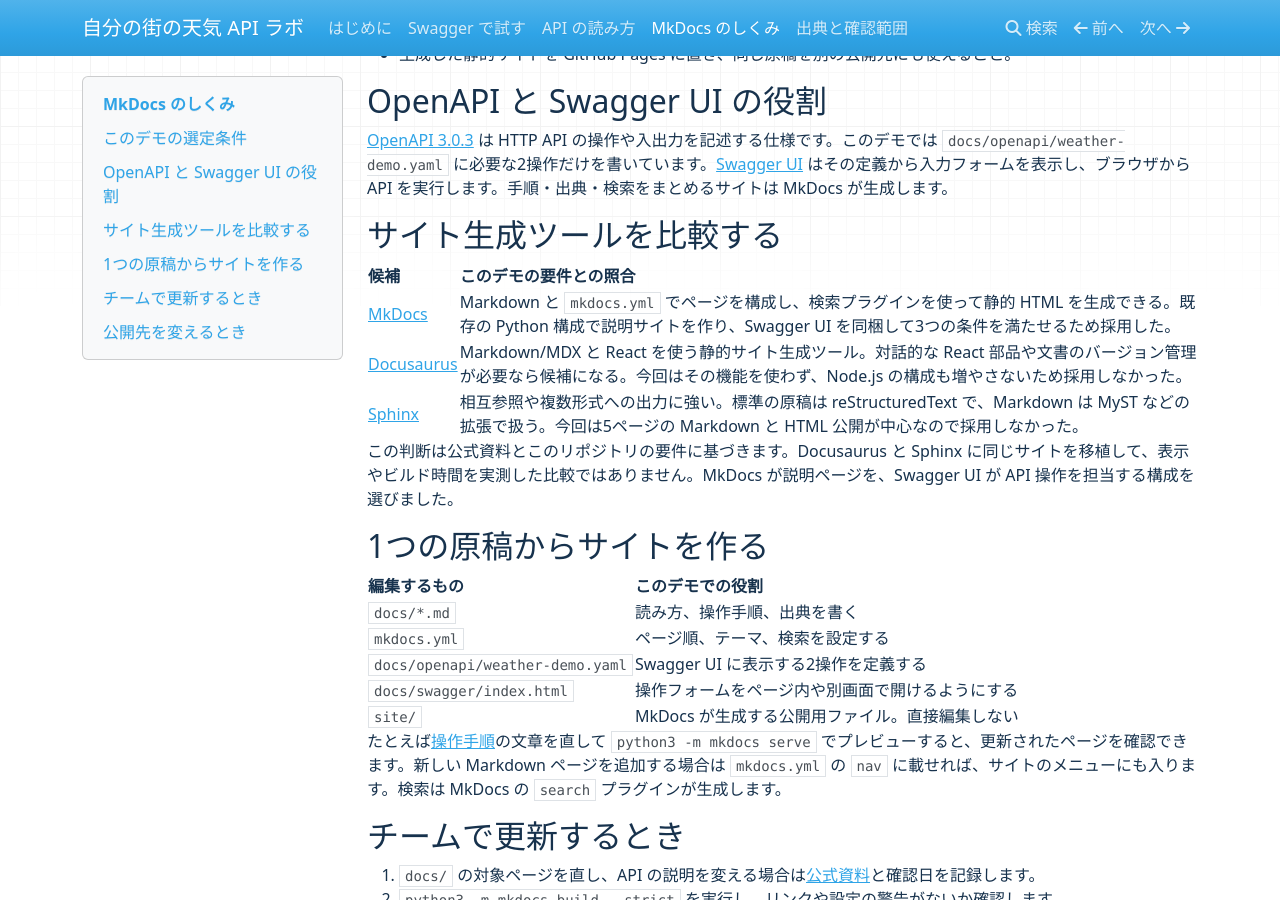
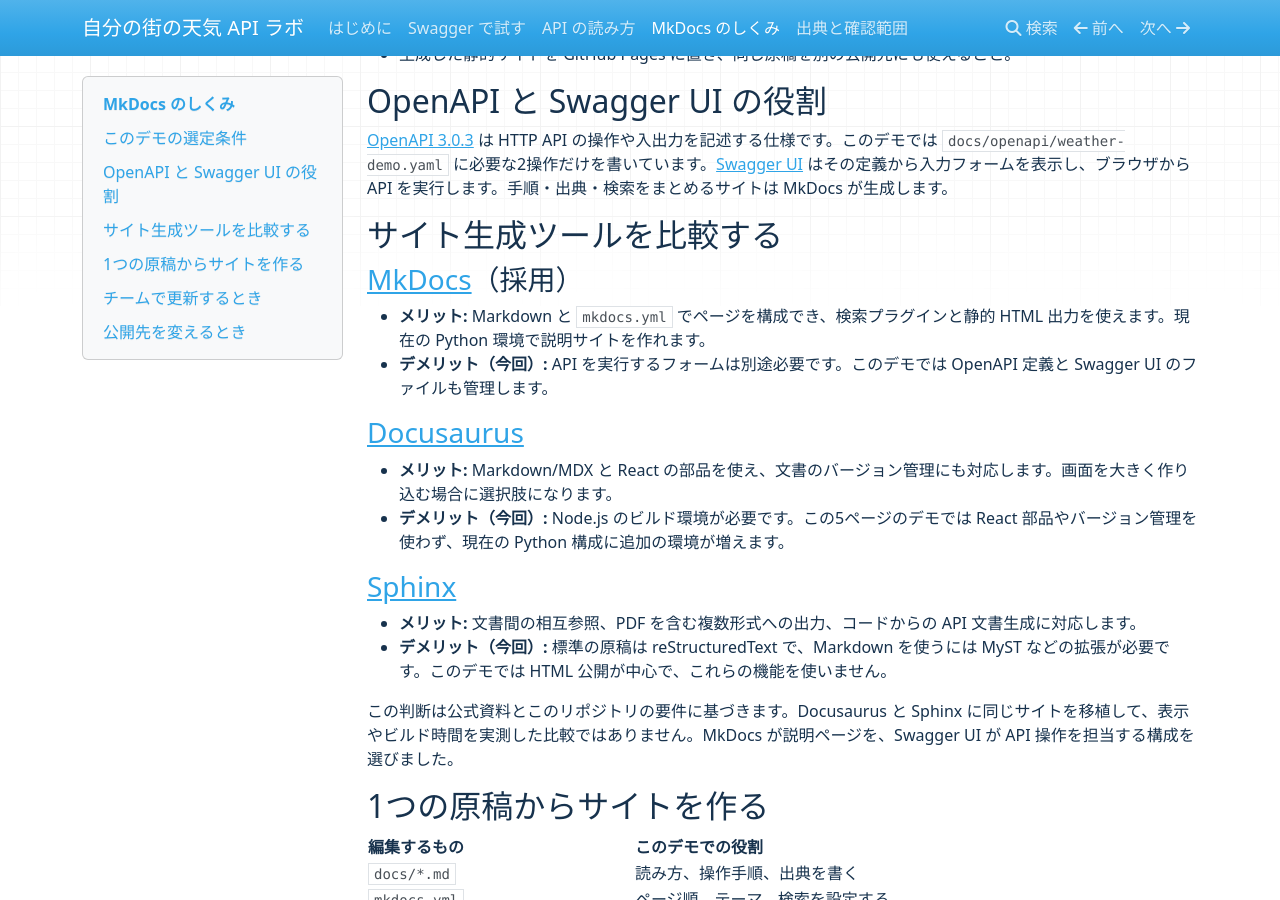
Before and after one commit to OmVill0716/mkdocs-open-meteo-demo, an MkDocs documentation site: the page built from docs/mkdocs-workflow.md, in a window 1280 px wide and 900 px high, scrolled down 275 px. Built offline with MkDocs 1.6.1, drawn with Linux system fonts in a browser that asks for light colours; nearby versions of some CDN libraries.

Commit message:
Show documentation tool pros and cons

```diff
--- a/docs/mkdocs-workflow.md
+++ b/docs/mkdocs-workflow.md
@@ -14,11 +14,20 @@
 
 ## サイト生成ツールを比較する
 
-| 候補 | このデモの要件との照合 |
-| --- | --- |
-| [MkDocs](https://www.mkdocs.org/) | Markdown と `mkdocs.yml` でページを構成し、検索プラグインを使って静的 HTML を生成できる。既存の Python 構成で説明サイトを作り、Swagger UI を同梱して3つの条件を満たせるため採用した。 |
-| [Docusaurus](https://docusaurus.io/docs/) | Markdown/MDX と React を使う静的サイト生成ツール。対話的な React 部品や文書のバージョン管理が必要なら候補になる。今回はその機能を使わず、Node.js の構成も増やさないため採用しなかった。 |
-| [Sphinx](https://www.sphinx-doc.org/en/master/) | 相互参照や複数形式への出力に強い。標準の原稿は reStructuredText で、Markdown は MyST などの拡張で扱う。今回は5ページの Markdown と HTML 公開が中心なので採用しなかった。 |
+### [MkDocs](https://www.mkdocs.org/)（採用）
+
+- **メリット:** Markdown と `mkdocs.yml` でページを構成でき、検索プラグインと静的 HTML 出力を使えます。現在の Python 環境で説明サイトを作れます。
+- **デメリット（今回）:** API を実行するフォームは別途必要です。このデモでは OpenAPI 定義と Swagger UI のファイルも管理します。
+
+### [Docusaurus](https://docusaurus.io/docs/)
+
+- **メリット:** Markdown/MDX と React の部品を使え、文書のバージョン管理にも対応します。画面を大きく作り込む場合に選択肢になります。
+- **デメリット（今回）:** Node.js のビルド環境が必要です。この5ページのデモでは React 部品やバージョン管理を使わず、現在の Python 構成に追加の環境が増えます。
+
+### [Sphinx](https://www.sphinx-doc.org/en/master/)
+
+- **メリット:** 文書間の相互参照、PDF を含む複数形式への出力、コードからの API 文書生成に対応します。
+- **デメリット（今回）:** 標準の原稿は reStructuredText で、Markdown を使うには MyST などの拡張が必要です。このデモでは HTML 公開が中心で、これらの機能を使いません。
 
 この判断は公式資料とこのリポジトリの要件に基づきます。Docusaurus と Sphinx に同じサイトを移植して、表示やビルド時間を実測した比較ではありません。MkDocs が説明ページを、Swagger UI が API 操作を担当する構成を選びました。
 
```
